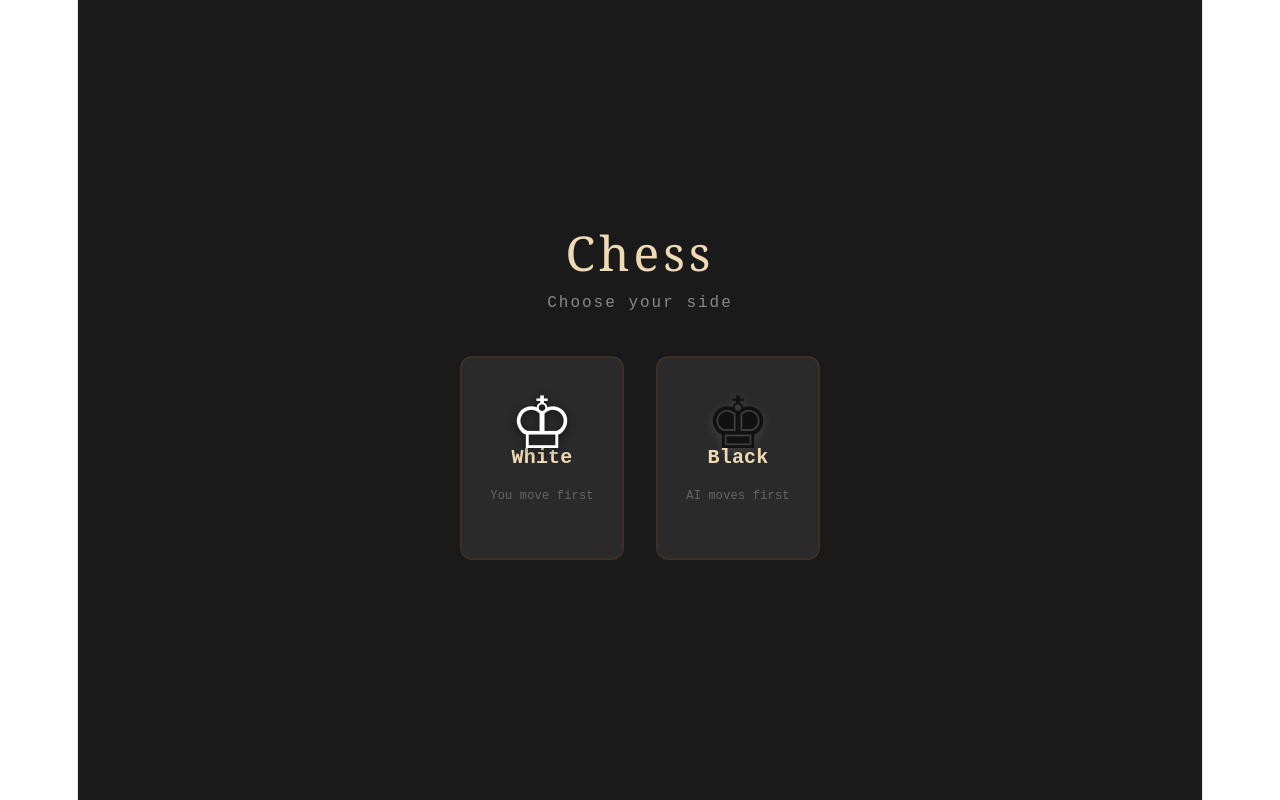
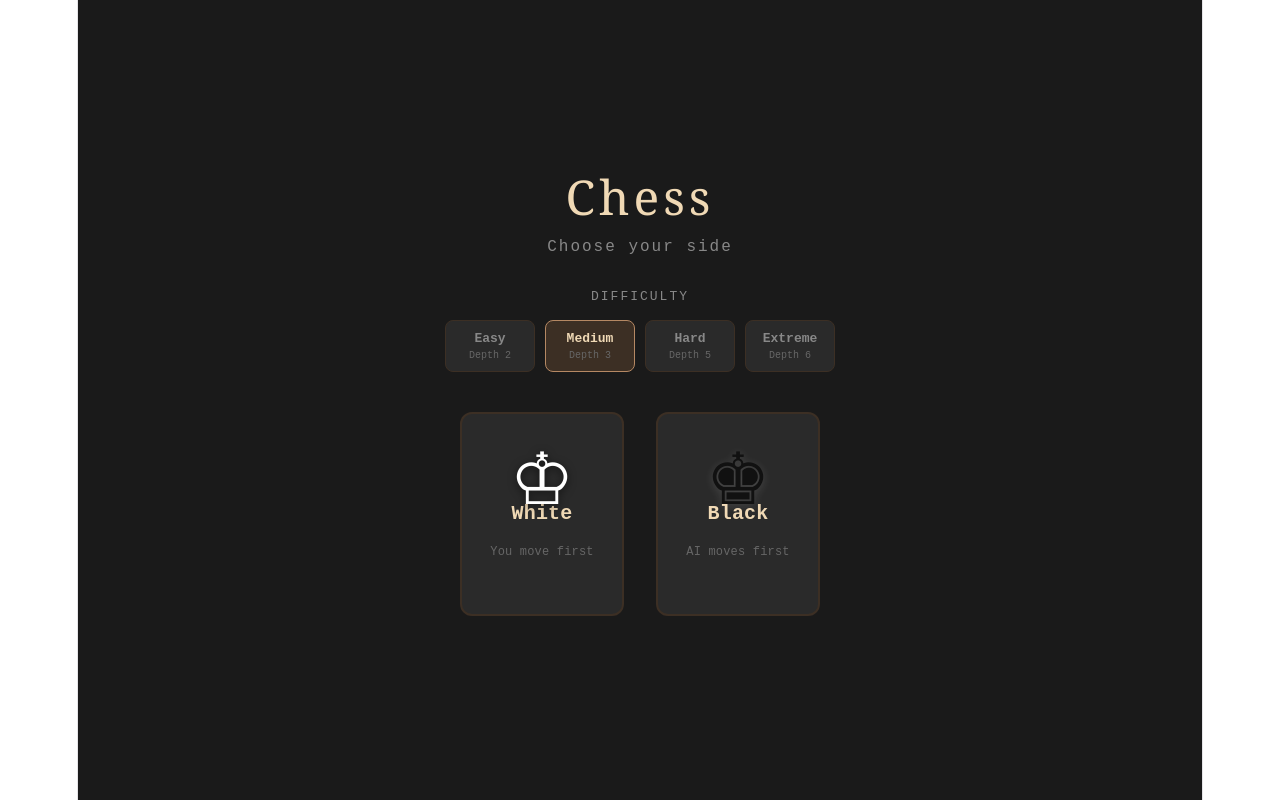
Before and after one commit to callmeSHREYAS/Real-Time-Chess-App, a React (Vite) app: page / in a window 1280 px wide. Built offline with nearby package versions, Linux system fonts and the light colour scheme.

Commit message:
user can shoose difficulties

```diff
--- a/src/components/ChessBoard/ChessBoard.jsx
+++ b/src/components/ChessBoard/ChessBoard.jsx
@@ -73,7 +73,7 @@ function updateGameState(gameState, fromIndex, board) {
 
 
 
-export default function ChessBoard({ initialBoard, userColor }) {
+export default function ChessBoard({ initialBoard, userColor, depth }) {
     const [board, setBoard] = useState(initialBoard)
     const [selected, setSelected] = useState(null)
     const [currentTurn, setCurrentTurn] = useState(Color.White)
@@ -120,7 +120,8 @@ export default function ChessBoard({ initialBoard, userColor }) {
             board,
             aiColor,
             gameState,
-            enPassantSquare
+            enPassantSquare,
+            depth,
         })
 
         // ── Receive result from worker ────────────────────────────────────────
@@ -215,7 +216,7 @@ export default function ChessBoard({ initialBoard, userColor }) {
             aiMoveInProgress.current = false
         }
 
-    }, [currentTurn])
+    }, [currentTurn, depth])
 
 
     // ── Player click handler ──────────────────────────────────────────────────
--- a/src/components/ColorPicker/ColorPicker.jsx
+++ b/src/components/ColorPicker/ColorPicker.jsx
@@ -1,16 +1,46 @@
+import { useState } from 'react'
 import { useNavigate } from 'react-router-dom'
+
+const DIFFICULTY_DEPTH = {
+  easy: 2,
+  medium: 3,
+  hard: 5,
+  extreme: 6,
+}
 
 export default function ColorPicker() {
   const navigate = useNavigate()
+  const [difficulty, setDifficulty] = useState('medium')
 
   function handleChoice(color) {
-    navigate('/chessboard', { state: { userColor: color } })
+    const depth = DIFFICULTY_DEPTH[difficulty]
+    navigate('/chessboard', { state: { userColor: color, difficulty, depth } })
   }
 
   return (
     <div style={styles.container}>
       <h1 style={styles.title}>Chess</h1>
       <p style={styles.subtitle}>Choose your side</p>
+
+      <div style={styles.difficultyBox}>
+        <span style={styles.difficultyLabel}>Difficulty</span>
+        <div style={styles.difficultyOptions}>
+          {Object.entries(DIFFICULTY_DEPTH).map(([name, depth]) => (
+            <button
+              key={name}
+              type="button"
+              onClick={() => setDifficulty(name)}
+              style={{
+                ...styles.difficultyButton,
+                ...(difficulty === name ? styles.difficultyButtonActive : {}),
+              }}
+            >
+              <span style={styles.difficultyName}>{name}</span>
+              <span style={styles.difficultyDepth}>Depth {depth}</span>
+            </button>
+          ))}
+        </div>
+      </div>
 
       <div style={styles.cards}>
 
@@ -57,6 +87,53 @@ const styles = {
     margin: 0,
     letterSpacing: '2px',
   },
+  difficultyBox: {
+    display: 'flex',
+    flexDirection: 'column',
+    alignItems: 'center',
+    gap: '10px',
+  },
+  difficultyLabel: {
+    color: '#888',
+    fontSize: '13px',
+    fontFamily: 'monospace',
+    letterSpacing: '2px',
+    textTransform: 'uppercase',
+  },
+  difficultyOptions: {
+    display: 'flex',
+    gap: '10px',
+    flexWrap: 'wrap',
+    justifyContent: 'center',
+  },
+  difficultyButton: {
+    display: 'flex',
+    flexDirection: 'column',
+    alignItems: 'center',
+    gap: '4px',
+    minWidth: '90px',
+    padding: '10px 12px',
+    backgroundColor: '#2a2a2a',
+    border: '1px solid #3c2f24',
+    borderRadius: '8px',
+    color: '#888',
+    cursor: 'pointer',
+    fontFamily: 'monospace',
+    textTransform: 'capitalize',
+  },
+  difficultyButtonActive: {
+    borderColor: '#b58863',
+    color: '#f0d9b5',
+    backgroundColor: '#3c2f24',
+  },
+  difficultyName: {
+    fontSize: '13px',
+    fontWeight: 700,
+  },
+  difficultyDepth: {
+    fontSize: '10px',
+    color: '#666',
+  },
   cards: {
     display: 'flex',
     gap: '32px',
--- a/src/components/Game/Game.jsx
+++ b/src/components/Game/Game.jsx
@@ -8,6 +8,7 @@ export default function Game() {
   const location = useLocation()
   const navigate = useNavigate()
   const userColor = location.state?.userColor  // 'white' or 'black'
+  const depth = location.state?.depth ?? 3
 
   // if someone navigates to /chessboard directly without picking a color
   useEffect(() => {
@@ -21,7 +22,7 @@ export default function Game() {
 
   return (
     <div style={styles.container}>
-      <ChessBoard initialBoard={board} userColor={colorConst} />
+      <ChessBoard initialBoard={board} userColor={colorConst} depth={depth} />
 
       <button style={styles.back} onClick={() => navigate('/')}>
         ← New Game
--- a/src/engine/chessWorker/chessWorker.js
+++ b/src/engine/chessWorker/chessWorker.js
@@ -3,9 +3,9 @@ import { getBestMove } from "../getBestMove/getBestMove.js"
 
 // listen for message from main thread
 self.onmessage = function (e) {
-    const { board, aiColor, gameState, enPassantSquare } = e.data
+    const { board, aiColor, gameState, enPassantSquare, depth } = e.data
 
-    const result = getBestMove(board, aiColor, gameState, enPassantSquare)
+    const result = getBestMove(board, aiColor, gameState, enPassantSquare, depth)
 
     // post result back to main thread
     self.postMessage(result)
--- a/src/engine/getBestMove/getBestMove.js
+++ b/src/engine/getBestMove/getBestMove.js
@@ -8,11 +8,7 @@ import { Color, Piece, pieceType, toIndex, toRowCol } from "../board"
 import { getAllMoves } from "../getAllMoves/getAllMoves"
 import { minimax } from "../minimax/minimax"
 
-
-
-const DEPTH = 5  // increase to 4 once working, 3 is safe for now
-
-export function getBestMove(board, aiColor, gameState, enPassantSquare) {
+export function getBestMove(board, aiColor, gameState, enPassantSquare, depth = 3) {
 
     const moves = getAllMoves(board, aiColor, gameState, enPassantSquare)
 
@@ -57,7 +53,7 @@ export function getBestMove(board, aiColor, gameState, enPassantSquare) {
         // score this move
         const score = minimax(
             newBoard,
-            DEPTH - 1,
+            depth - 1,
             -Infinity,
             Infinity,
             !isMaximizing,  // next turn is opponent
```
